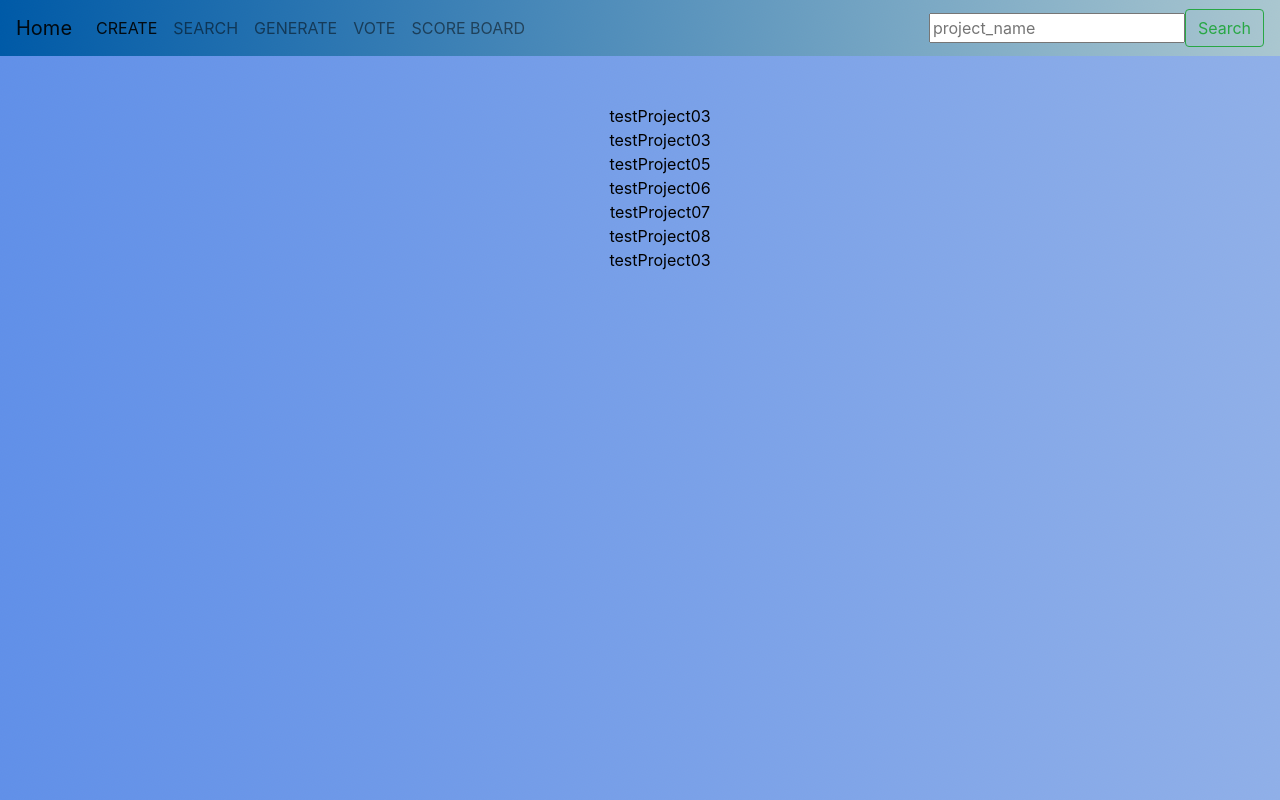
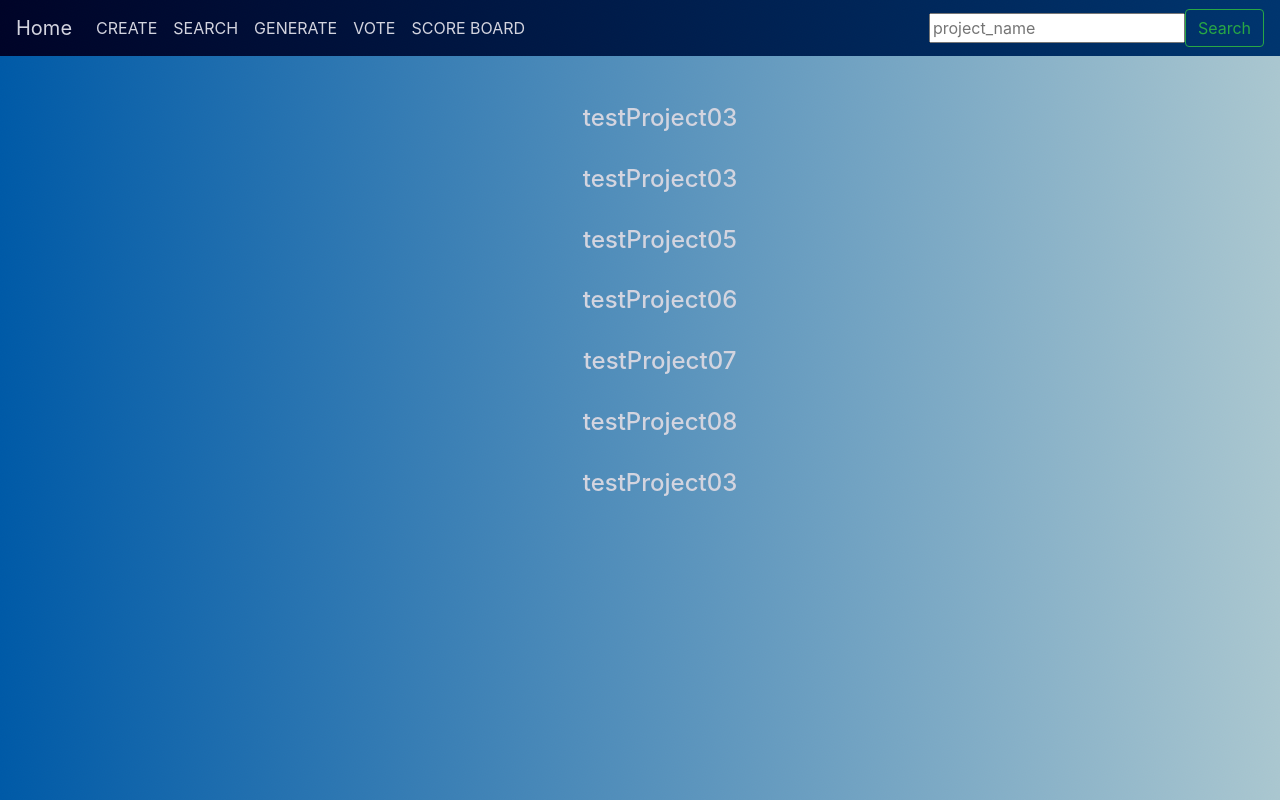
Before and after one commit to kevin-yn/ProjectMash, a Django app: page /projects/ in a window 1280 px wide. Run offline with Django 3.2, Linux system fonts and the light colour scheme; data comes from the database, SQL or seed files in the repository; both versions use the stored data as it was after the commit; some libraries are stand-ins or nearby versions.

Commit message:
decoration

```diff
--- a/projectMash/settings.py
+++ b/projectMash/settings.py
@@ -77,8 +77,8 @@ WSGI_APPLICATION = 'projectMash.wsgi.application'
 # settings.py
 DATABASES = {
     'default': {
-        'ENGINE': 'django.db.backends.sqlite3',
-        'NAME': os.path.join(BASE_DIR, 'db.sqlite3'),
+        'ENGINE': 'django.db.backends.mysql',
+        'NAME': 'CS411',
     }
 }
 
--- a/projects/static/projects/style.css
+++ b/projects/static/projects/style.css
@@ -3,19 +3,32 @@ html {
 }
 
 body {
-    background-image: url("/static/projects/art/background2.jpg");
-    color: black;
+    background-image: url("/static/projects/art/1.jpg") ;
+    color: rgb(211, 212, 223);
     height: 100%;
     position: relative;
     text-align: center;
 }
 
 .navbar {
-    background-image: url("/static/projects/art/1.jpg");
+    background-image: url("/static/projects/art/Frost.jpg");
+    color: rgb(211, 212, 223);
 }
 
 a {
-    color: black;
+    color: rgb(211, 212, 223);
+}
+
+.nav-link {
+    color: rgb(211, 212, 223);
+}
+
+nav.navbar.navbar-expand-lg.navbar-light.bg-light > div.collapse.navbar-collapse > ul.navbar-nav.mr-auto > li.nav-item > a.nav-link {
+    color: rgb(211, 212, 223);
+}
+
+#haha {
+    color: rgb(211, 212, 223);
 }
 
 .container {
--- a/projects/templates/projects/index.html
+++ b/projects/templates/projects/index.html
@@ -4,7 +4,7 @@
     {% if latest_project_list %}
     <ul>
         {% for project in latest_project_list %}
-        <a href="{% url 'projects:detail' project.id %}">{{ project.project_name}}</a><br>
+        <h4><a href="{% url 'projects:detail' project.id %}">{{ project.project_name}}</a></h4><br>
         {% endfor %}
     </ul>
     {% else %}
--- a/projects/templates/projects/partials/header.html
+++ b/projects/templates/projects/partials/header.html
@@ -12,7 +12,7 @@
     </head>
 <body>
     <nav class="navbar navbar-expand-lg navbar-light bg-light">
-        <a class="navbar-brand" href="{%url 'projects:index'%}">Home</a>
+        <a class="navbar-brand" id = 'haha'href="{%url 'projects:index'%}">Home</a>
         <button class="navbar-toggler" type="button" data-toggle="collapse" data-target="#navbarSupportedContent"
             aria-controls="navbarSupportedContent" aria-expanded="false" aria-label="Toggle navigation">
             <span class="navbar-toggler-icon"></span>
@@ -21,7 +21,7 @@
         <div class="collapse navbar-collapse" id="navbarSupportedContent">
             <ul class="navbar-nav mr-auto">
                 <li class="nav-item active">
-                    <a class="nav-link" href="{%url 'projects:create'%}">CREATE <span class="sr-only">(current)</span></a>
+                    <a class="nav-link mynav" href="{%url 'projects:create'%}">CREATE <span class="sr-only">(current)</span></a>
                 </li>
                 <li class="nav-item">
                     <a class="nav-link" href="{%url 'projects:search_form'%}">SEARCH</a>
--- a/projects/views.py
+++ b/projects/views.py
@@ -27,7 +27,6 @@ def index(request):
         project_backendLanguage = request.POST.get(
             'project_backendLanguage', 'nothing')
         project_link = request.POST.get('project_link', 'nothing')
-        # url = "https://www.youtube.com/watch?v=VgC4b9K-gYU"
         url_parsed = parse.urlparse(project_link)
         qsl = parse.parse_qs(url_parsed.query)
         host = '{uri.scheme}://{uri.netloc}/'.format(uri=url_parsed)
@@ -55,7 +54,12 @@ def detail(request, _id):
         project_backendLanguage = request.POST.get(
             'project_backendLanguage', 'nothing')
         project_link = request.POST.get('project_link', 'nothing')
-
+        url_parsed = parse.urlparse(project_link)
+        qsl = parse.parse_qs(url_parsed.query)
+        host = '{uri.scheme}://{uri.netloc}/'.format(uri=url_parsed)
+        if (host == "https://www.youtube.com/"):
+            project_link = "https://www.youtube.com/embed/" + \
+                qsl['v'][0]+"?controls=1"
         with connection.cursor() as cursor:
             cursor.execute('UPDATE projects_projects SET project_name = %s, project_link = %s, project_summary = %s, project_backendLanguage = %s WHERE id = %s',
                            [project_name, project_link, project_summary, project_backendLanguage, _id])
```
Also changed, not shown: projects/templates/projects/partials/stylesheet.css (deleted, +0 -8 lines), projects/templates/projects/vote.html (+7 -17 lines), db.sqlite3, projects/static/projects/art/2.jpg (added), projects/static/projects/art/Frost.jpg (added), 5 other files.
